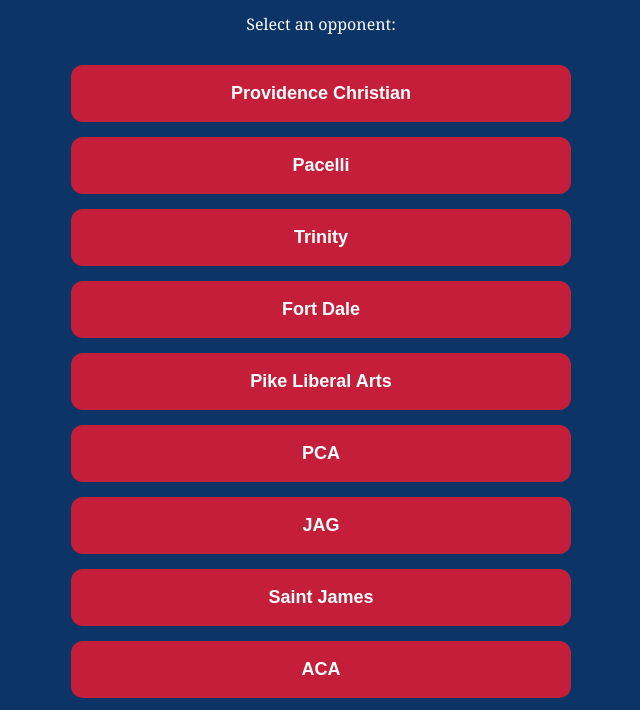
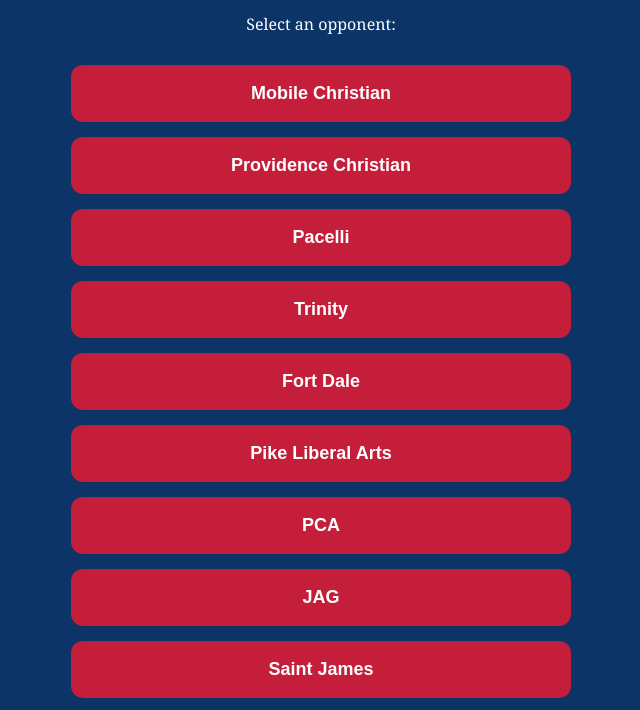
Before and after one commit to elmcbride19/Flashcards, a plain HTML site: page index.html in a window 1280 px wide. Shown: the part 67-777 px from the top of the page, without its empty margins (319-959 px from the left). Drawn offline with Linux system fonts and the light colour scheme.

Commit message:
Update index.html

```diff
--- a/index.html
+++ b/index.html
@@ -54,6 +54,7 @@
     <h1>MA Football Flashcards</h1>
     <p>Select an opponent:</p>
 
+    <a href="MobileChristian.html">Mobile Christian</a>
     <a href="Providence.html">Providence Christian</a>
     <a href="Pacelli.html">Pacelli</a>
     <a href="Trinity.html">Trinity</a>
```
